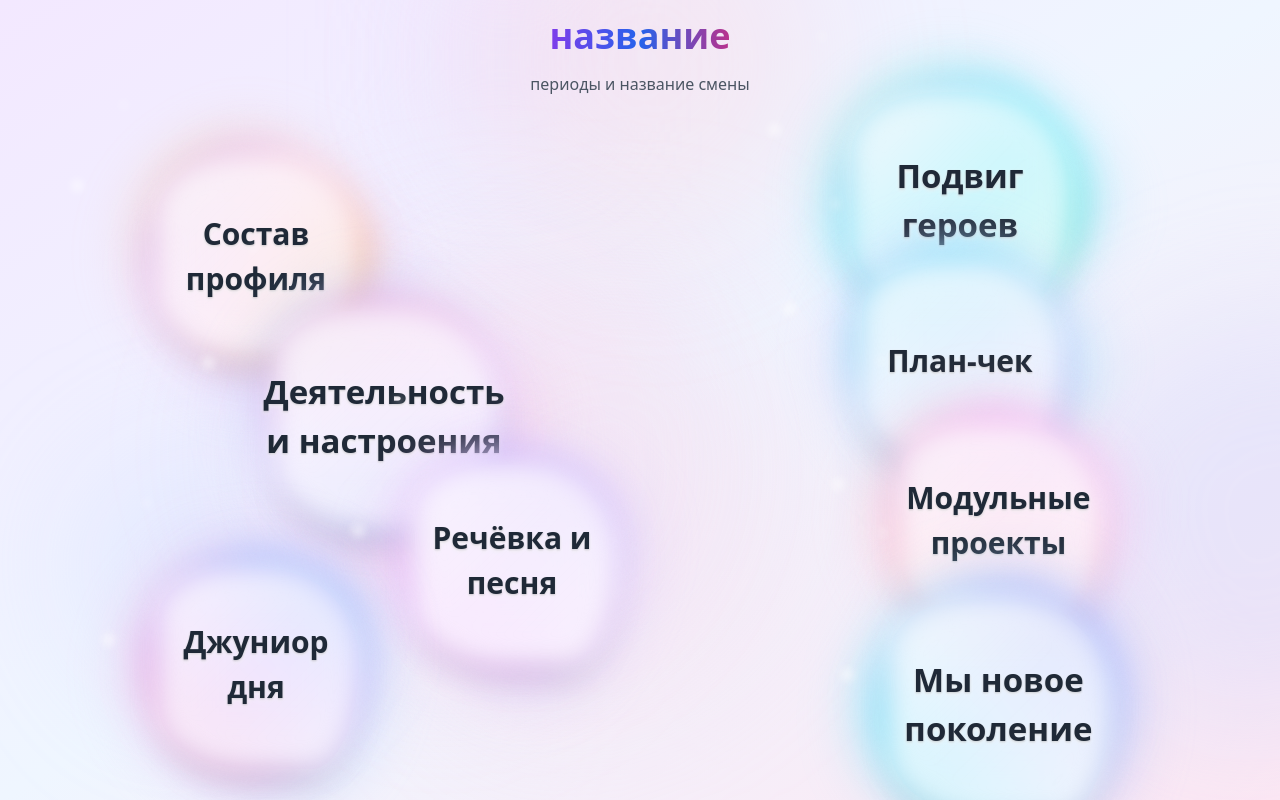
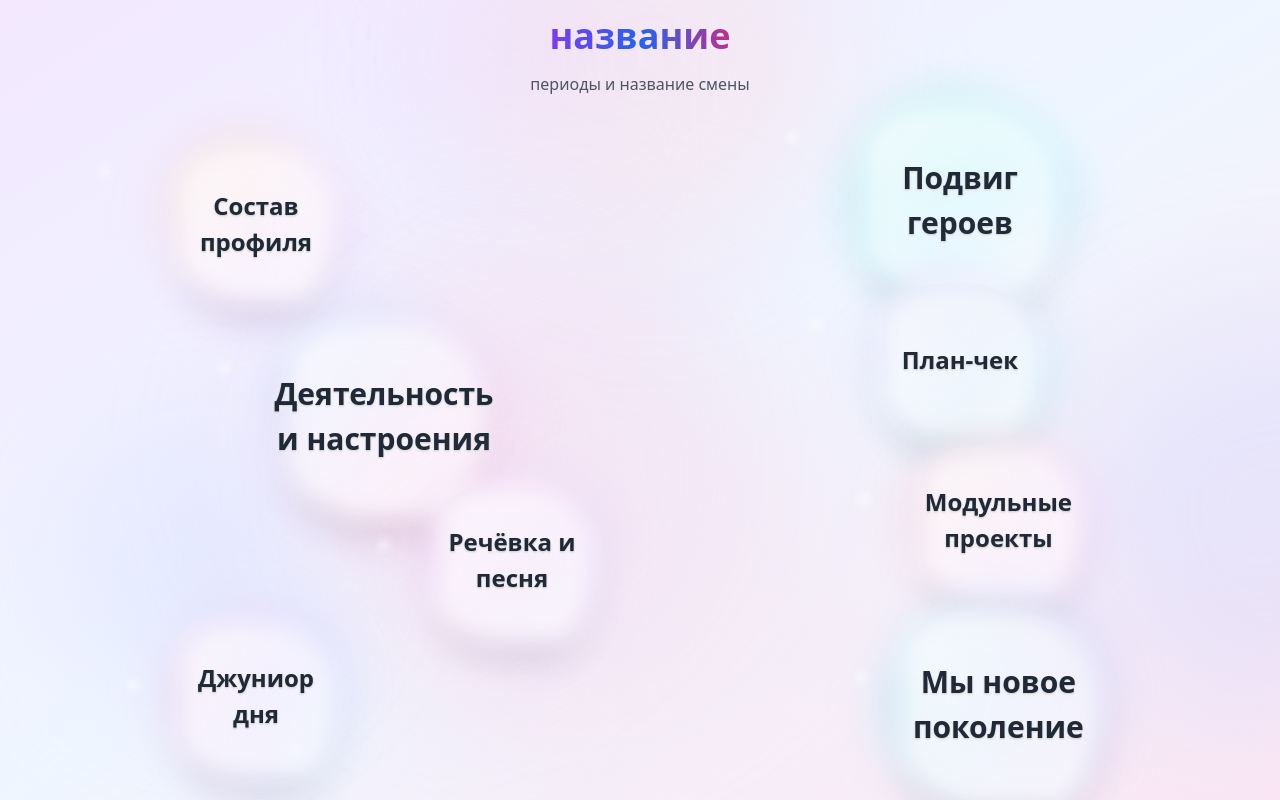
Before and after one commit to v-gulevich/b6-2025, a Next.js app: page / in a window 1280 px wide. Built offline with nearby package versions, Linux system fonts and the light colour scheme.

Commit message:
Refactor bubble component for optimized rendering and improved performance

```diff
--- a/app/page.tsx
+++ b/app/page.tsx
@@ -1,6 +1,3 @@
-"use client"; // This must be a client component to use hooks
-
-import { useState, useEffect, useRef } from "react";
 import BackgroundLights from "@/components/background-lights";
 import MindBubble from "@/components/mind-bubble";
 import PageTitle from "@/components/page-title";
@@ -17,100 +14,38 @@ interface BubbleData {
   link?: string;
 }
 
-interface PositionedBubble extends BubbleData {
-  width: number;  // Calculated width in pixels
-  height: number; // Calculated height in pixels
-}
-
 // Static layout data for bubbles, with (x, y) percentage coordinates
 const bubbleContents: BubbleData[] = [
-    { text: "Состав\nпрофиля", color: "from-purple-300 via-pink-200 to-orange-300", size: 'md', link: "/members", x: 20, y: 32 },
+  { text: "Состав\nпрофиля", color: "from-purple-300 via-pink-200 to-orange-300", size: 'md', link: "/members", x: 20, y: 28 },
   { text: "Подвиг\nгероев", color: "from-blue-200 via-cyan-300 to-teal-300", size: 'lg', link: "/heroes", x: 75, y: 25 },
   { text: "План-чек", color: "from-cyan-300 via-blue-200 to-purple-300", size: 'md', link: "/plan-check", x: 75, y: 45 },
   { text: "Деятельность и настроения", color: "from-pink-300 via-purple-200 to-blue-300", size: 'lg', link: "/sir-mes", x: 30, y: 52 },
   { text: "Модульные\nпроекты", color: "from-fuchsia-300 via-pink-200 to-rose-300", size: 'md', link: "/projects", x: 78, y: 65 },
   { text: "Речёвка и\nпесня", color: "from-violet-300 via-purple-200 to-fuchsia-300", size: 'md', link: "/songs", x: 40, y: 70 },
-    { text: "Джуниор\nдня", color: "from-blue-300 via-purple-300 to-pink-300", size: 'md', link: "/junior-of-the-day", x: 20, y: 83 },
+  { text: "Джуниор\nдня", color: "from-blue-300 via-purple-300 to-pink-300", size: 'md', link: "/junior-of-the-day", x: 20, y: 87 },
   { text: "Мы новое\nпоколение", color: "from-indigo-300 via-blue-200 to-cyan-300", size: 'lg', link: "/new-gen", x: 78, y: 88 },
 ];
 
-
-// --- Bubble Sizing Logic ---
-
-function getRelativeBubbleSizes(screenWidth: number, screenHeight: number) {
-  const baseDimension = Math.min(screenWidth, screenHeight);
-
-  // These scale factors can be adjusted to make bubbles larger or smaller overall.
-  const scaleFactor = screenWidth < 768 ? 0.38 : 0.33; // Larger bubbles on smaller screens
-  const minSizeMd = 100;
-  const maxSizeMd = 200;
-
-  let baseSize = baseDimension * scaleFactor;
-  baseSize = Math.max(minSizeMd, Math.min(baseSize, maxSizeMd));
-
-  return {
-    sm: baseSize * 0.8,
-    md: baseSize,
-    lg: baseSize * 1.1,
+// --- Static Bubble Sizing ---
+const BUBBLE_SIZES: Record<string, number> = {
+  sm: 120,
+  md: 160,
+  lg: 200,
 };
-}
-
-// --- React Component ---
 
 export default function Home() {
-  const [positionedBubbles, setPositionedBubbles] = useState<PositionedBubble[]>([]);
-  const mainContainerRef = useRef<HTMLDivElement>(null);
-
-  useEffect(() => {
-    const handleResize = () => {
-      if (typeof window !== "undefined" && mainContainerRef.current) {
-        const viewportWidth = window.innerWidth;
-        const viewportHeight = window.innerHeight;
-        mainContainerRef.current.style.height = `${viewportHeight}px`;
-
-        const currentBubbleSizes = getRelativeBubbleSizes(viewportWidth, viewportHeight);
-
-        // Map static bubble data to positioned bubbles with calculated pixel sizes
-        const positions = bubbleContents.map(bubble => {
-            const size = currentBubbleSizes[bubble.size];
-            return {
-                ...bubble,
-                width: size,
-                height: size,
-            };
-        });
-        setPositionedBubbles(positions);
-      }
-    };
-
-    // Debounce resize handler for performance
-    let resizeTimer: NodeJS.Timeout;
-    const debouncedHandleResize = () => {
-        clearTimeout(resizeTimer);
-        resizeTimer = setTimeout(() => handleResize(), 100);
-    };
-
-
-    handleResize();
-    window.addEventListener("resize", debouncedHandleResize);
-
-    return () => window.removeEventListener("resize", debouncedHandleResize);
-
-  }, []); // Empty dependency array is correct here
-
   return (
-    <div ref={mainContainerRef} className="bg-gradient-to-br from-purple-100 via-blue-50 to-pink-100 relative w-full overflow-hidden">
+    <div className="bg-gradient-to-br from-purple-100 via-blue-50 to-pink-100 relative w-full min-h-screen overflow-hidden">
       <BackgroundLights />
-
       <div className="relative z-10 flex flex-col items-center pointer-events-none">
         <div className="pointer-events-auto">
           <PageTitle />
         </div>
       </div>
-
       <div className="absolute inset-0 pointer-events-none z-0">
-        {positionedBubbles.map((bubble, index) => {
+        {bubbleContents.map((bubble, index) => {
           const bubblePage = bubble.link || `/bubble-${index + 1}`;
+          const sizePx = BUBBLE_SIZES[bubble.size] || 160;
           return (
             <div
               key={index}
@@ -118,17 +53,19 @@ export default function Home() {
               style={{
                 left: `${bubble.x}%`,
                 top: `${bubble.y}%`,
-                transform: 'translate(-50%, -50%)' // Center the bubble on its coordinates
+                width: `${sizePx}px`,
+                height: `${sizePx}px`,
+                transform: 'translate(-50%, -50%)',
               }}
             >
-              <Link href={bubblePage} className="pointer-events-auto block focus:outline-none" tabIndex={0} aria-label={`Open page for ${bubble.text}`}>
+              <Link href={bubblePage} className="pointer-events-auto block focus:outline-none w-full h-full" tabIndex={0} aria-label={`Open page for ${bubble.text}`}>
                 <MindBubble
                   gradientColors={bubble.color}
-                  sizePx={bubble.width}
+                  sizePx={sizePx}
                   animationDelay={index * 0.1}
                   backgroundImage={bubble.bgImage}
                 >
-                  <p className="font-bold text-center text-gray-800 drop-shadow-sm">{bubble.text}</p>
+                  <p className="font-bold text-center text-gray-800 drop-shadow-sm whitespace-pre-line">{bubble.text}</p>
                 </MindBubble>
               </Link>
             </div>
--- a/components/mind-bubble.tsx
+++ b/components/mind-bubble.tsx
@@ -1,7 +1,7 @@
 "use client"
 
 import type { ReactNode } from "react"
-import { useEffect, useState } from "react"
+// import { useEffect, useState } from "react"
 
 interface MindBubbleProps {
   children: ReactNode;
@@ -20,48 +20,29 @@ export default function MindBubble({
   animationDelay = 0,
   backgroundImage,
 }: MindBubbleProps) {
-  const [isVisible, setIsVisible] = useState(false)
-
-  useEffect(() => {
-    const timer = setTimeout(() => {
-      setIsVisible(true)
-    }, animationDelay * 1000)
-
-    return () => clearTimeout(timer)
-  }, [animationDelay])
-
   // Dynamic values based on the size in pixels
   const fontSize = sizePx * 0.15; // Font size is 15% of the bubble's width
   const halfSize = sizePx / 2;
   const orbit1Distance = sizePx * 0.4;
-  const orbit2Distance = sizePx * 0.3;
+  // Only one orbit for optimization
 
   // Unique animation durations
   const morphDuration = 8 + animationDelay * 2
   const pulseDuration = 6 + animationDelay * 1.5
 
   return (
-    <div
-      className={`relative ${className} transition-all duration-700 ease-out transform ${
-        isVisible ? "opacity-100 translate-y-0" : "opacity-0 translate-y-10"
-      }`}
+    <div className={`relative ${className}`}
       style={{
         width: `${sizePx}px`,
         height: `${sizePx}px`,
       }}
     >
-      {/* Outer glow effect */}
+      {/* Optimized: Single outer glow layer for performance */}
       <div
-        className={`absolute inset-0 bg-gradient-to-r ${gradientColors} blur-xl scale-125 opacity-50`}
+        className={`absolute inset-0 bg-gradient-to-r ${gradientColors} blur-xl scale-110 opacity-40 pointer-events-none`}
         style={{
           animation: `morph-outer ${morphDuration}s ease-in-out infinite ${animationDelay}s`,
-        }}
-      />
-      {/* Secondary glow layer */}
-      <div
-        className={`absolute inset-0 bg-gradient-to-r ${gradientColors} blur-lg scale-110 opacity-60`}
-        style={{
-          animation: `morph-middle ${morphDuration * 0.8}s ease-in-out infinite ${animationDelay * 0.5}s`,
+          willChange: 'transform, border-radius, opacity',
         }}
       />
       {/* Main bubble container */}
@@ -69,25 +50,25 @@ export default function MindBubble({
         className={`
         relative backdrop-blur-xl bg-white/60
         shadow-xl blur-md w-full h-full
-        transition-all duration-500 ease-out
+        transition-transform transition-colors duration-500 ease-out
         hover:scale-105 hover:bg-white/70
         flex items-center justify-center
         overflow-hidden
       `}
         style={{
-          animation: `morph-main ${morphDuration * 1.2}s ease-in-out infinite ${animationDelay * 0.3}s,
-                     float ${pulseDuration}s ease-in-out infinite ${animationDelay * 0.7}s`,
+          animation: `morph-main ${morphDuration * 1.2}s ease-in-out infinite ${animationDelay * 0.3}s, float ${pulseDuration}s ease-in-out infinite ${animationDelay * 0.7}s`,
+          willChange: 'transform, border-radius, background',
         }}
       >
         {backgroundImage && (
           <div
-            className="absolute inset-0 bg-cover bg-center opacity-20 blur-lg"
-            style={{ backgroundImage: `url(${backgroundImage})`, animation: `morph-bg ${morphDuration * 0.9}s ease-in-out infinite ${animationDelay * 0.4}s` }}
+            className="absolute inset-0 bg-cover bg-center opacity-20 blur-lg pointer-events-none"
+            style={{ backgroundImage: `url(${backgroundImage})`, animation: `morph-bg ${morphDuration * 0.9}s ease-in-out infinite ${animationDelay * 0.4}s`, willChange: 'border-radius' }}
           />
         )}
         <div
-          className="absolute inset-0 bg-gradient-to-br from-white/50 via-transparent to-white/30 opacity-70 blur-sm"
-          style={{ animation: `morph-inner ${morphDuration * 0.7}s ease-in-out infinite ${animationDelay * 0.6}s` }}
+          className="absolute inset-0 bg-gradient-to-br from-white/50 via-transparent to-white/30 opacity-70 blur-sm pointer-events-none"
+          style={{ animation: `morph-inner ${morphDuration * 0.7}s ease-in-out infinite ${animationDelay * 0.6}s`, willChange: 'border-radius' }}
         />
       </div>
 
@@ -105,32 +86,24 @@ export default function MindBubble({
         </div>
       </div>
 
-      {/* Floating particles */}
+      {/* Floating particle (optimized: only 1 for less layout thrash) */}
       <div
-        className="absolute top-0 left-0 w-3 h-3 bg-white/60 rounded-full blur-sm"
+        className="absolute top-0 left-0 w-3 h-3 bg-white/60 rounded-full blur-sm pointer-events-none"
         style={{
           animation: `orbit ${morphDuration * 1.5}s linear infinite ${animationDelay}s`,
           transformOrigin: `${halfSize}px ${halfSize}px`,
-        }}
-      />
-      <div
-        className="absolute top-0 left-0 w-2 h-2 bg-white/40 rounded-full blur-sm"
-        style={{
-          animation: `orbit-reverse ${morphDuration * 2}s linear infinite ${animationDelay * 0.5}s`,
-          transformOrigin: `${halfSize}px ${halfSize}px`,
+          willChange: 'transform',
         }}
       />
 
       {/* Dynamic morphing styles, including dynamic orbit distances */}
       <style jsx>{`
         @keyframes morph-main { 0%, 100% { border-radius: 60% 40% 30% 70% / 60% 30% 70% 40%; transform: rotate(0deg) scale(1); } 25% { border-radius: 30% 60% 70% 40% / 50% 60% 30% 60%; transform: rotate(90deg) scale(1.05); } 50% { border-radius: 50% 60% 30% 60% / 30% 60% 70% 40%; transform: rotate(180deg) scale(0.95); } 75% { border-radius: 60% 40% 60% 40% / 70% 30% 50% 60%; transform: rotate(270deg) scale(1.02); } }
-        @keyframes morph-outer { 0%, 100% { border-radius: 70% 30% 50% 50% / 50% 70% 30% 50%; transform: rotate(0deg) scale(1.25); } 33% { border-radius: 40% 60% 40% 60% / 60% 40% 60% 40%; transform: rotate(120deg) scale(1.3); } 66% { border-radius: 50% 50% 70% 30% / 30% 50% 50% 70%; transform: rotate(240deg) scale(1.2); } }
-        @keyframes morph-middle { 0%, 100% { border-radius: 40% 60% 60% 40% / 60% 40% 40% 60%; transform: rotate(0deg) scale(1.1); } 50% { border-radius: 60% 40% 40% 60% / 40% 60% 60% 40%; transform: rotate(180deg) scale(1.15); } }
+        @keyframes morph-outer { 0%, 100% { border-radius: 70% 30% 50% 50% / 50% 70% 30% 50%; transform: rotate(0deg) scale(1.1); } 33% { border-radius: 40% 60% 40% 60% / 60% 40% 60% 40%; transform: rotate(120deg) scale(1.15); } 66% { border-radius: 50% 50% 70% 30% / 30% 50% 50% 70%; transform: rotate(240deg) scale(1.05); } }
         @keyframes morph-inner { 0%, 100% { border-radius: 50% 50% 40% 60% / 40% 60% 50% 50%; } 50% { border-radius: 60% 40% 50% 50% / 50% 50% 60% 40%; } }
         @keyframes morph-bg { 0%, 100% { border-radius: 45% 55% 35% 65% / 55% 35% 65% 45%; } 50% { border-radius: 65% 35% 55% 45% / 35% 65% 45% 55%; } }
         @keyframes float { 0%, 100% { transform: translateY(0px) translateX(0px); } 25% { transform: translateY(-10px) translateX(5px); } 50% { transform: translateY(0px) translateX(-5px); } 75% { transform: translateY(5px) translateX(3px); } }
         @keyframes orbit { 0% { transform: rotate(0deg) translateX(${orbit1Distance}px) rotate(0deg); } 100% { transform: rotate(360deg) translateX(${orbit1Distance}px) rotate(-360deg); } }
-        @keyframes orbit-reverse { 0% { transform: rotate(0deg) translateX(${orbit2Distance}px) rotate(0deg); } 100% { transform: rotate(-360deg) translateX(${orbit2Distance}px) rotate(360deg); } }
       `}</style>
     </div>
   )
```
Lines whose indentation alone changed are shown as unchanged.
